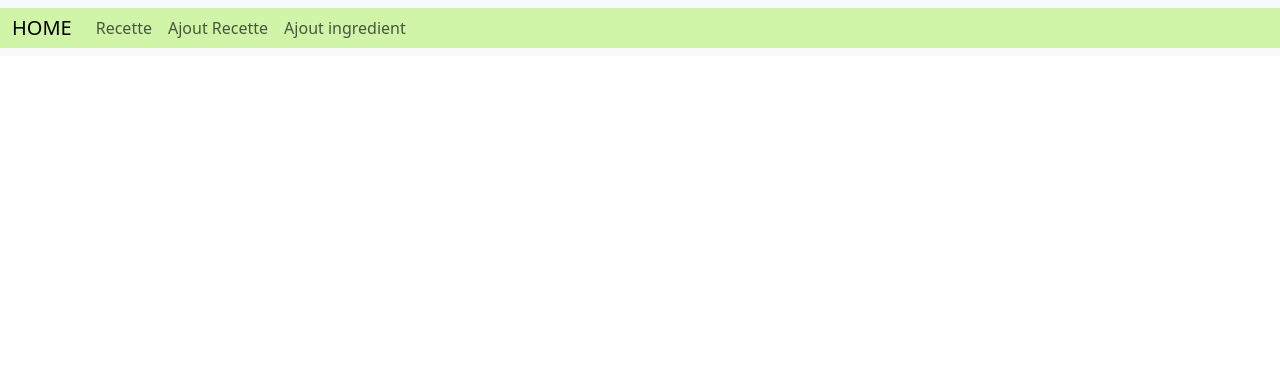
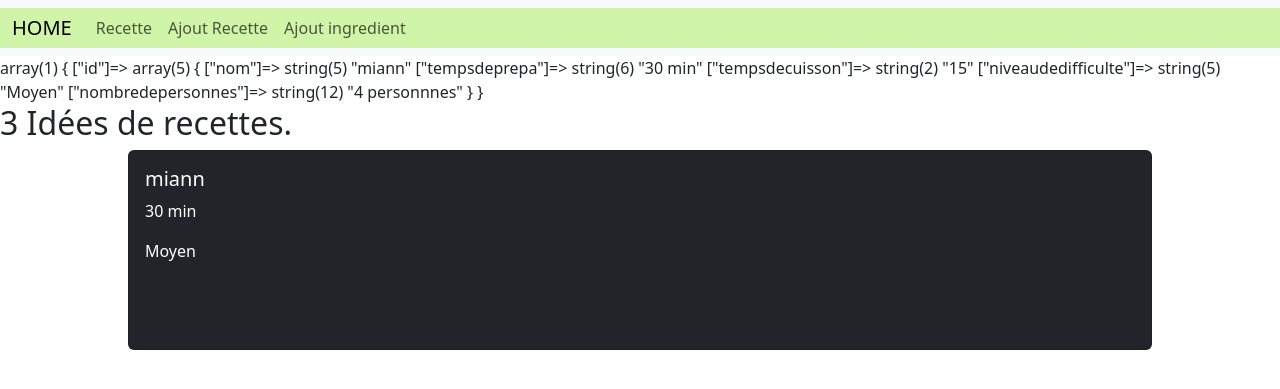
Before and after one commit to LeChatmot/ProjetGroupe1, a PHP site: page / in a window 1280 px wide. Shown: the top 389 px of the page. Run offline with PHP 8.4, Linux system fonts and the light colour scheme.

Commit message:
Add files via upload

```diff
--- a/header.php
+++ b/header.php
@@ -1,7 +1,6 @@
 <?php
-    session_start();
+session_start();
 
-    $_SESSION['listeIngredients']=[];
 ?>
 
 <!DOCTYPE html>
@@ -28,7 +27,7 @@
           <a class="nav-link" href="">Ajout Recette</a>
         </li>
         <li class="nav-item">
-          <a class="nav-link" href="page-ajout-ingredients.php">Ajout ingredient</a>
+          <a class="nav-link" href="">Ajout ingredient</a>
         </li>
       </ul>
     </div>
--- a/index.php
+++ b/index.php
@@ -1,17 +1,42 @@
 <?php
-    include 'header.php'
+include 'header.php';
+
+
+    $_SESSION["id"] =[
+        "nom" => "miann",
+        "tempsdeprepa" => "30 min",
+        "tempsdecuisson" => "15",
+        "niveaudedifficulte" => "Moyen",
+        "nombredepersonnes" => "4 personnnes",
+        ];
+
+var_dump($_SESSION);
 ?>
 
-<!DOCTYPE html>
-<html lang="en">
-<head>
-    <meta charset="UTF-8">
-    <meta name="viewport" content="width=device-width, initial-scale=1.0">
-    <link href="https://cdn.jsdelivr.net/npm/bootstrap@5.3.2/dist/css/bootstrap.min.css" rel="stylesheet" integrity="sha384-T3c6CoIi6uLrA9TneNEoa7RxnatzjcDSCmG1MXxSR1GAsXEV/Dwwykc2MPK8M2HN" crossorigin="anonymous">
+<style> .card { height:200px; width: 80%;
+margin: auto;
+}</style>
 
-    <title>Document</title>
-</head>
-<body>
-    <script src="https://cdn.jsdelivr.net/npm/bootstrap@5.3.2/dist/js/bootstrap.bundle.min.js" integrity="sha384-C6RzsynM9kWDrMNeT87bh95OGNyZPhcTNXj1NW7RuBCsyN/o0jlpcV8Qyq46cDfL" crossorigin="anonymous"></script>
-</body>
-</html>
+
+    <h2>3 Idées de recettes.</h2>
+
+    <?php foreach($_SESSION as $key => $value ){ ?>
+
+
+    <div class="card text-bg-dark">
+        <!-- <img src="..." class="card-img"> -->
+    <div class="card-img-overlay">
+        <h5 class="card-title"><?=$value['nom']?></h5>
+        <p class="card-text"><?= $value['tempsdeprepa']?></p>
+        <p class="card-text"><?= $value['niveaudedifficulte']?></p>
+        <!-- <p class="card-text"><small>Last updated 3 mins ago</small></p> -->
+    </div>
+    </div>
+
+
+
+<?php }?>
+
+<?php
+include 'footer.php';
+?>
```
